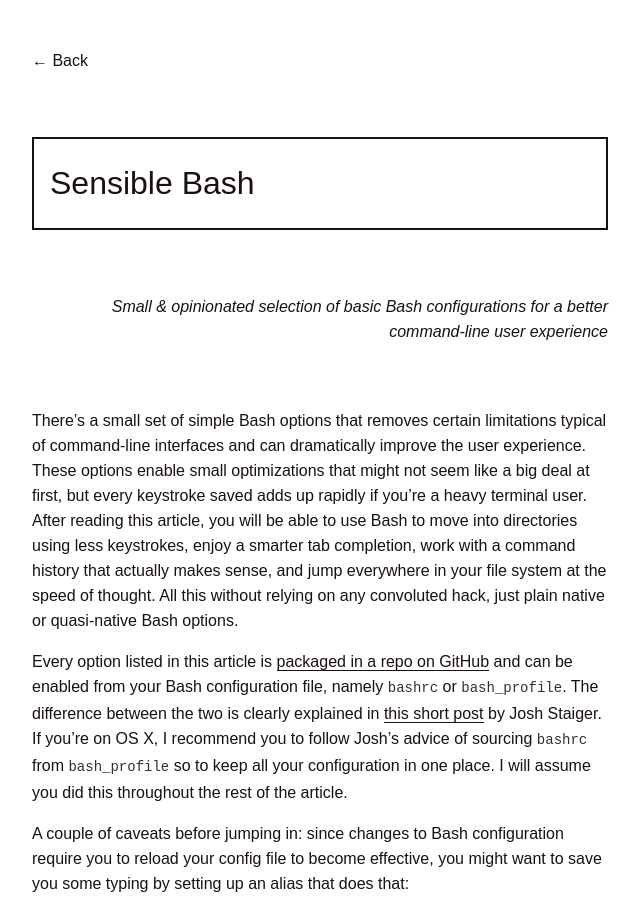
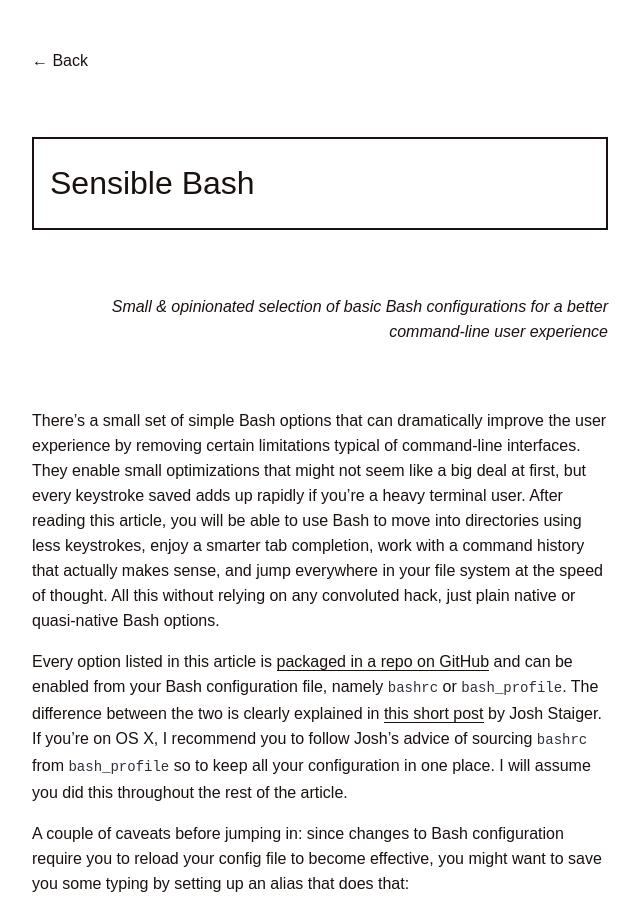
Before and after one commit to mrzool/mrzool.github.io, a Jekyll site: the page built from _posts/2015-12-10-sensible-bash.md, in a window 1280 px wide and 900 px high. Shown: the whole window, without its empty margins (320-960 px from the left). Built offline with Jekyll 4.4.1, drawn with Linux system fonts in a browser that asks for light colours.

Commit message:
edit intro

```diff
--- a/_posts/2015-12-10-sensible-bash.md
+++ b/_posts/2015-12-10-sensible-bash.md
@@ -5,7 +5,7 @@
 GistID: 086e8495641804e5ed3a
 ---
 
-There's a small set of simple Bash options that removes certain limitations typical of command-line interfaces and can dramatically improve the user experience. These options enable small optimizations that might not seem like a big deal at first, but every keystroke saved adds up rapidly if you're a heavy terminal user. After reading this article, you will be able to use Bash to move into directories using less keystrokes, enjoy a smarter tab completion, work with a command history that actually makes sense, and jump everywhere in your file system at the speed of thought. All this without relying on any convoluted hack, just plain native or quasi-native Bash options.
+There's a small set of simple Bash options that can dramatically improve the user experience by removing certain limitations typical of command-line interfaces. They enable small optimizations that might not seem like a big deal at first, but every keystroke saved adds up rapidly if you're a heavy terminal user. After reading this article, you will be able to use Bash to move into directories using less keystrokes, enjoy a smarter tab completion, work with a command history that actually makes sense, and jump everywhere in your file system at the speed of thought. All this without relying on any convoluted hack, just plain native or quasi-native Bash options.
 
 Every option listed in this article is [packaged in a repo on GitHub](https://github.com/mrzool/bash-sensible) and can be enabled from your Bash configuration file, namely `bashrc` or `bash_profile`. The difference between the two is clearly explained in [this short post](http://www.joshstaiger.org/archives/2005/07/bash_profile_vs.html) by Josh Staiger. If you're on OS X, I recommend you to follow Josh's advice of sourcing `bashrc` from `bash_profile` so to keep all your configuration in one place. I will assume you did this throughout the rest of the article.
 
```
